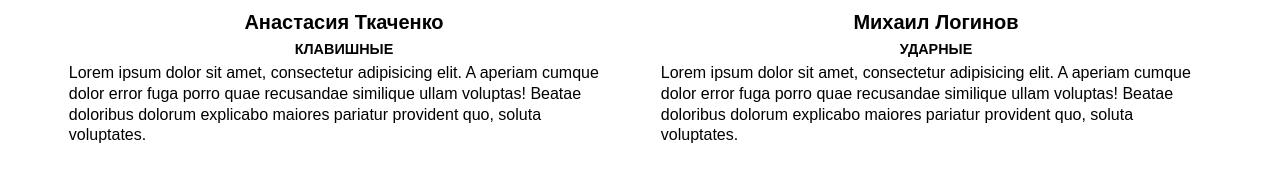
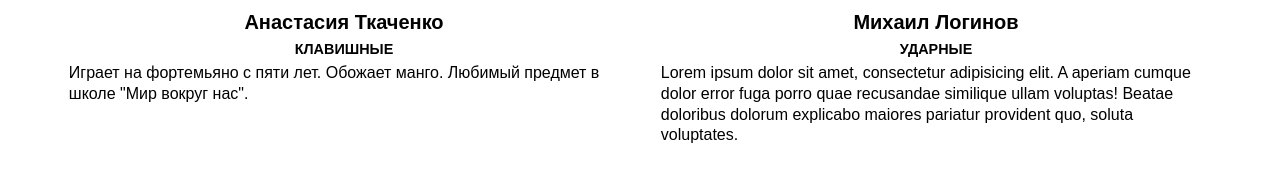
Before and after one commit to eelok/smilebusters, a React (Create React App) app: page /about in a window 1280 px wide. Shown: the part 431-604 px from the top of the page. Built offline with nearby package versions, Linux system fonts and the light colour scheme; grey boxes are pictures that could not be loaded.

Commit message:
change description

```diff
--- a/src/pages/about/crew-data.js
+++ b/src/pages/about/crew-data.js
@@ -4,10 +4,7 @@ const CREW_DATA = [
         name : "Анастасия Ткаченко",
         instrument: 'Клавишные',
         img_url : "https://picsum.photos/id/836/345/200",
-        info: `Lorem ipsum dolor sit amet, consectetur adipisicing elit.
-               A aperiam cumque dolor error fuga porro quae recusandae
-               similique ullam voluptas! Beatae doloribus dolorum explicabo
-                maiores pariatur provident quo, soluta voluptates.`
+        info: `Играет на фортемьяно с пяти лет. Обожает манго. Любимый предмет в школе "Мир вокруг нас".`
     },
     {
         id : 2,
```
